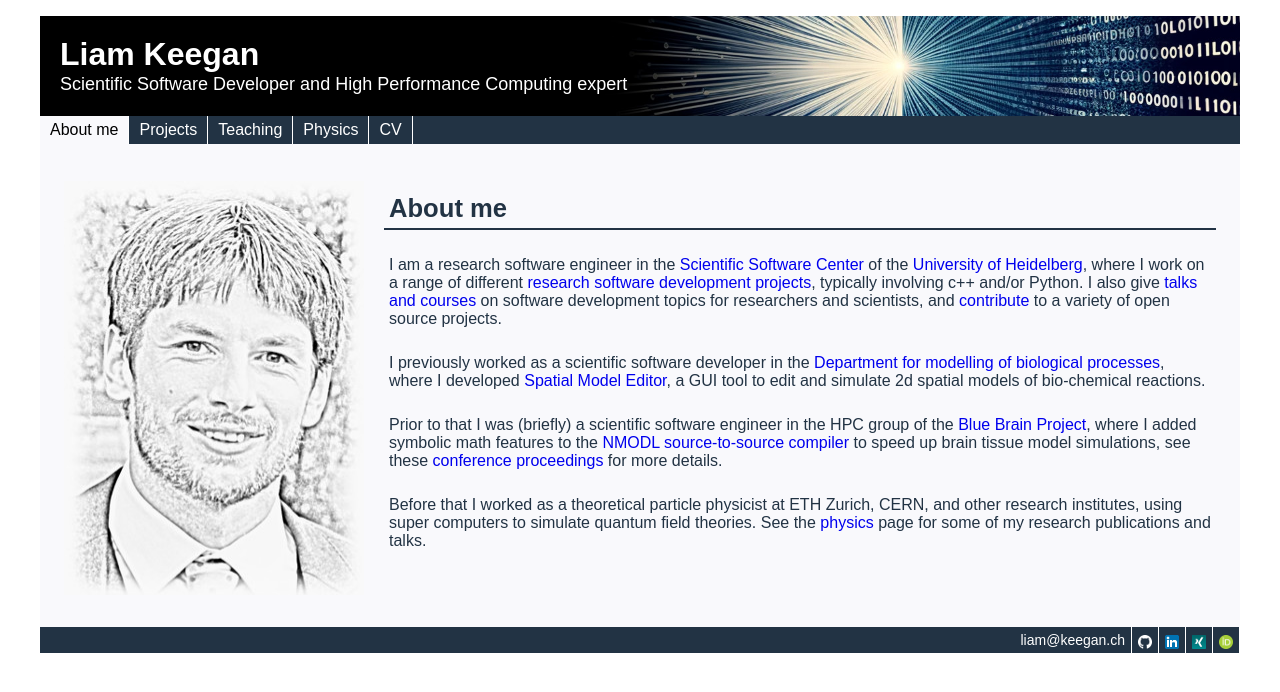
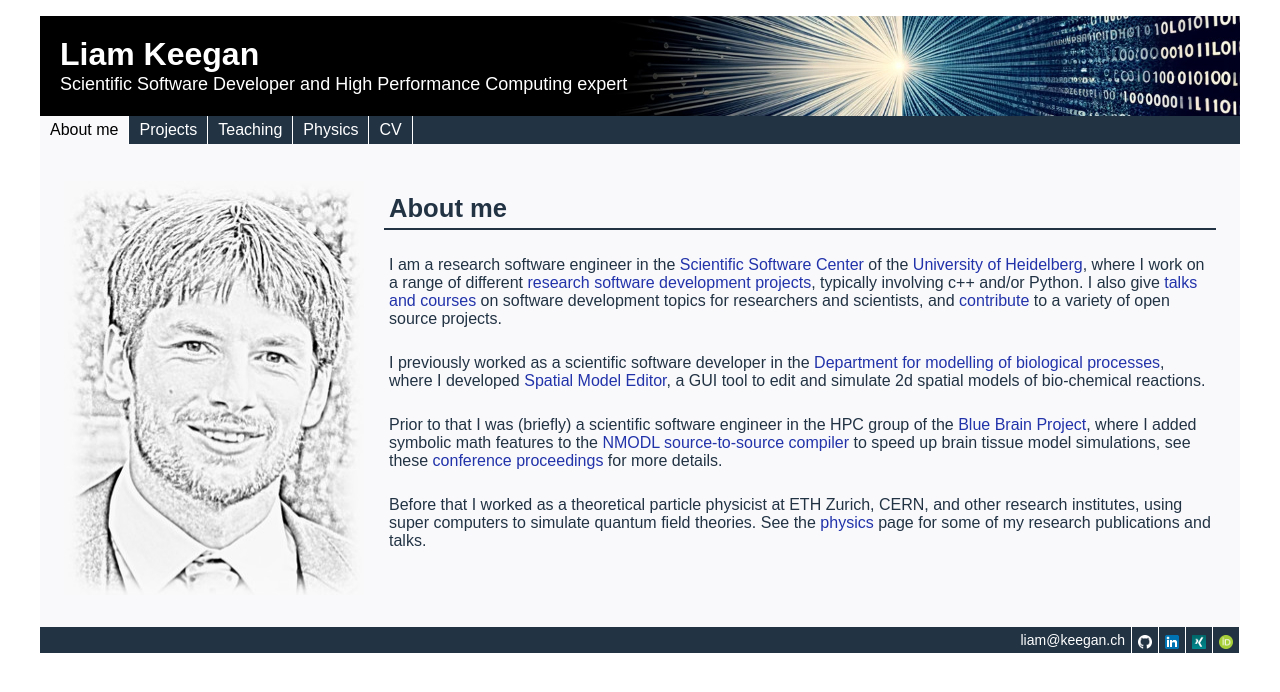
Before and after one commit to lkeegan/lkeegan.github.io, a Jekyll site: the page built from index.md, in a window 1280 px wide. Shown: the top 692 px of the page. Built offline with Jekyll 4.4.1, drawn with Linux system fonts in a browser that asks for light colours.

Commit message:
update link colors

```diff
--- a/css/layout.css
+++ b/css/layout.css
@@ -4,6 +4,14 @@ html {
 
 body {
   margin: 0;
+}
+
+a {
+  color: #23a;
+}
+
+a:visited {
+  color: #539;
 }
 
 #container {
```
